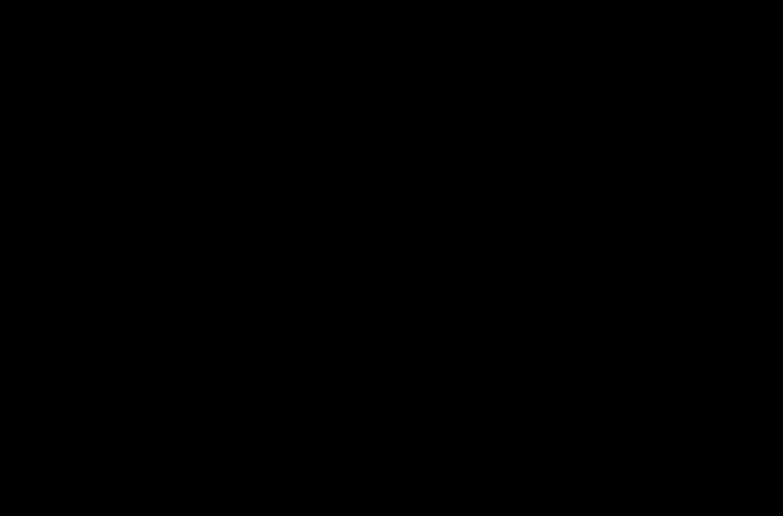
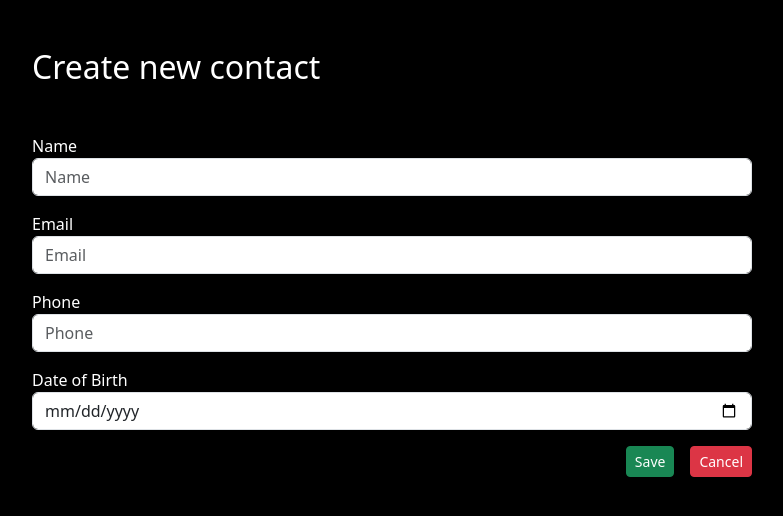
Before and after one commit to Gerson-Solano23/AppJavaSystem, an Angular app in the folder frontend/AppContactList/: page /newContact in a window 1280 px wide. Before the commit this address led to /. Shown: the top 516 px of the page, without its empty margins (62-845 px from the left). Built offline with nearby package versions, Linux system fonts and the light colour scheme.

Commit message:
feat: add contact form
add form to use when contact is crating

```diff
--- a/frontend/AppContactList/src/app/app.routes.ts
+++ b/frontend/AppContactList/src/app/app.routes.ts
@@ -5,4 +5,8 @@ export const routes: Routes = [
     path: '',
     loadComponent: () => import('./contact-list/contact-list.component'),
   },
+  {
+    path: 'newContact',
+    loadComponent: () => import('./contact-form/contact-form.component'),
+  },
 ];
--- /dev/null
+++ b/frontend/AppContactList/src/app/contact-form/contact-form.component.html
@@ -0,0 +1,45 @@
+<div class="container mx-auto">
+  <h2 class="mb-5">Create new contact</h2>
+  <form class="row">
+    <div class="col-md-8">
+      <!-- Campos de entrada aquí -->
+      <div class="mb-3">
+        <label for="name">Name</label>
+        <input id="name" type="text" placeholder="Name" class="form-control" />
+      </div>
+      <div class="mb-3">
+        <label for="email">Email</label>
+        <input
+          id="email"
+          type="email"
+          placeholder="Email"
+          class="form-control"
+        />
+      </div>
+      <div class="mb-3">
+        <label for="phone">Phone</label>
+        <input
+          id="Phone"
+          type="number"
+          placeholder="Phone"
+          class="form-control"
+        />
+      </div>
+      <div class="mb-3">
+        <label for="name">Date of Birth</label>
+        <input
+          id="DateOfBirth"
+          type="date"
+          placeholder="Date of birth"
+          class="form-control"
+        />
+      </div>
+      <div class="text-end">
+        <button type="button" class="btn btn-success btn-sm">Save</button>
+        <button class="btn btn-danger ms-3 btn-sm" routerLink="/">
+          Cancel
+        </button>
+      </div>
+    </div>
+  </form>
+</div>
```
Also changed, not shown: frontend/AppContactList/src/app/contact-form/contact-form.component.ts (added, +11 -0 lines), 1 other file (tests, documents, lock files or other folders).
